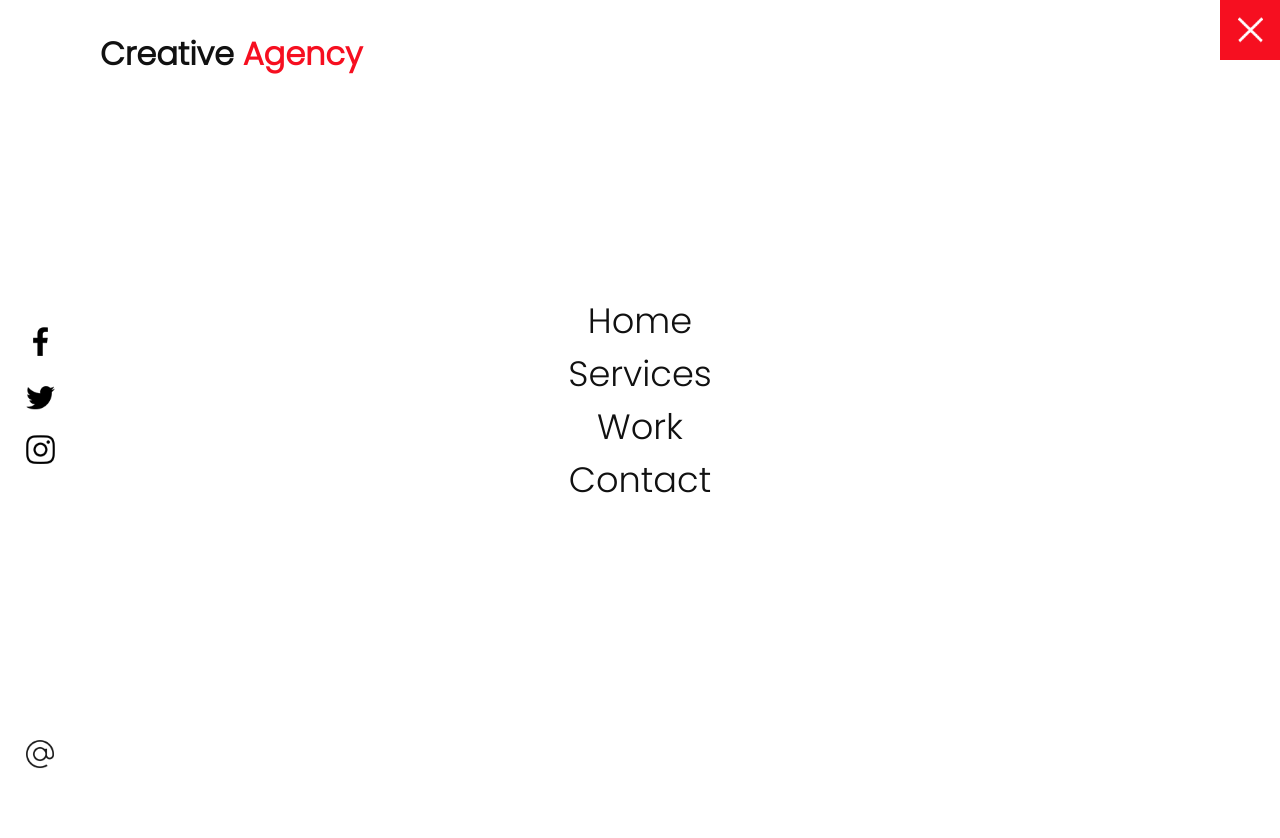
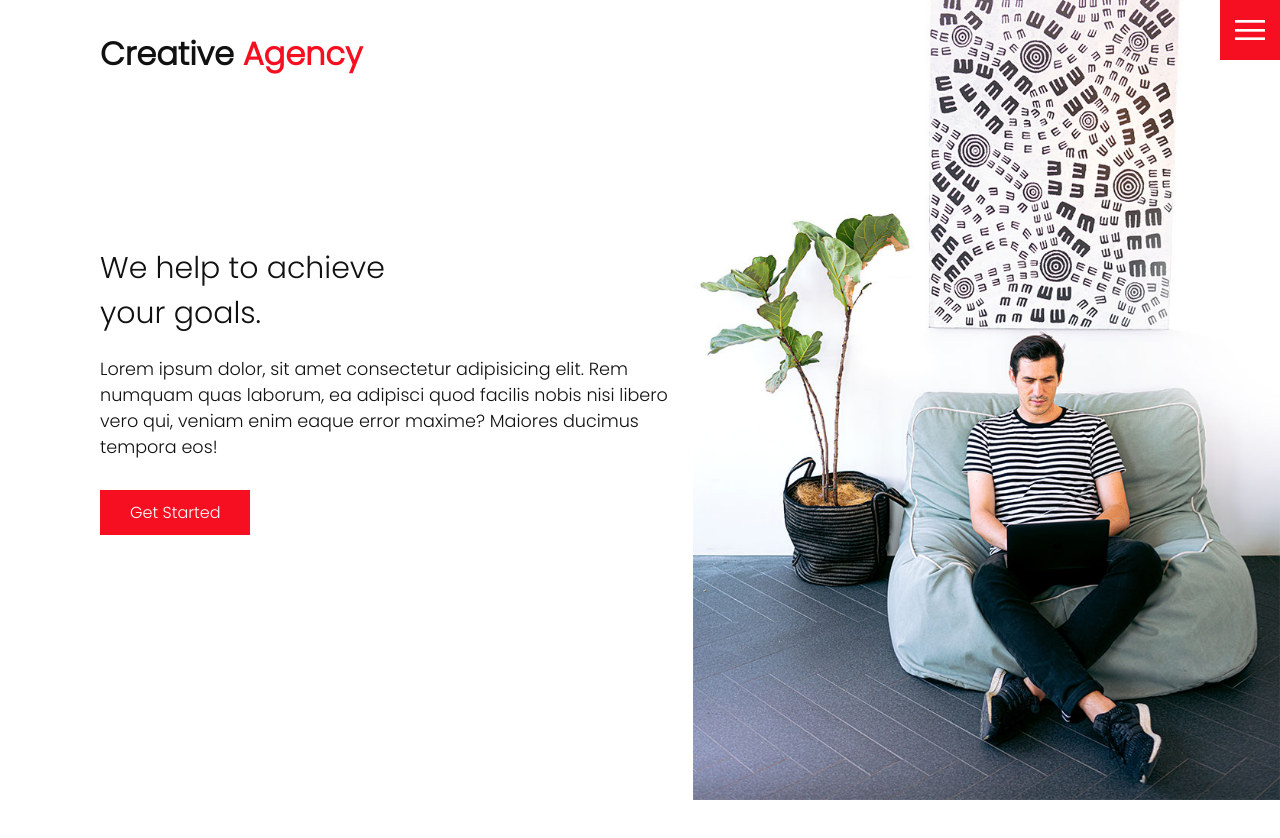
Before and after one commit to Vysint/Day4-Creative-Agency-Website, a plain HTML site: page index.html in a window 1280 px wide. After the commit the page ends 800 px from the top, so only its background shows below. Drawn offline with Linux system fonts and the light colour scheme.

Commit message:
Addition in Home Page

```diff
--- a/index.html
+++ b/index.html
@@ -13,8 +13,8 @@
   <body>
     <header>
       <div class="logo">Creative <span>Agency</span></div>
-      <div class="toggle active"></div>
-      <div class="navigation active">
+      <div class="toggle"></div>
+      <div class="navigation">
         <ul>
           <li><a href="index.html">Home</a></li>
           <li><a href="services.html">Services</a></li>
@@ -45,15 +45,15 @@
         </div>
       </div>
     </header>
-    <section>
+    <section class="hero">
         <img src="images/home-img.jpeg" alt="" class="home-img">
         <div class="home-content">
             <h1>We help to achieve <br> your goals.</h1>
-            <p>Lorem ipsum dolor sit amet consectetur, adipisicing elit. Illum recusandae magni nemo culpa blanditiis fuga quam quasi dolore fugiat nostrum! Delectus doloremque voluptatem voluptatum porro reiciendis velit voluptas necessitatibus impedit earum? Repellat velit libero voluptatum amet molestiae quos totam non.</p>
+            <p>Lorem ipsum dolor, sit amet consectetur adipisicing elit. Rem numquam quas laborum, ea adipisci quod facilis nobis nisi libero vero qui, veniam enim eaque error maxime? Maiores ducimus tempora eos!</p>
             <a href="contact.html" class="btn">Get Started</a>
         </div>
     </section>
 
-    <script src="js/script.js"></script>
+    <script src="JS/script.js"></script>
   </body>
 </html>
```
